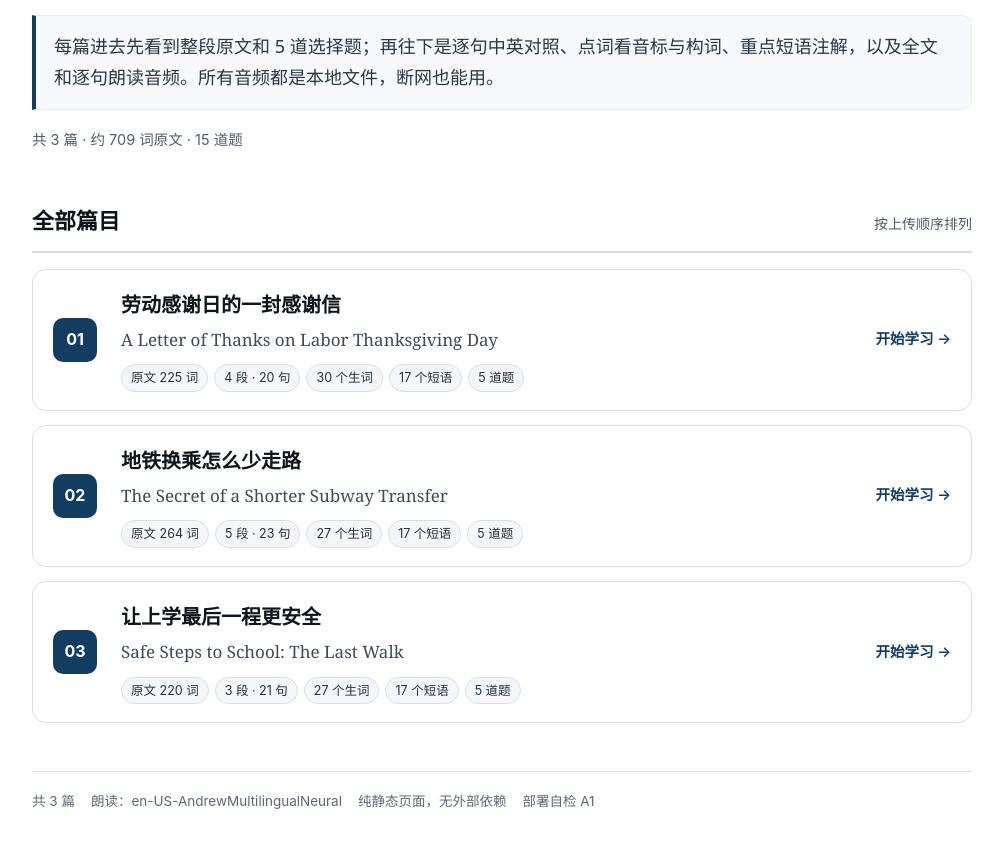
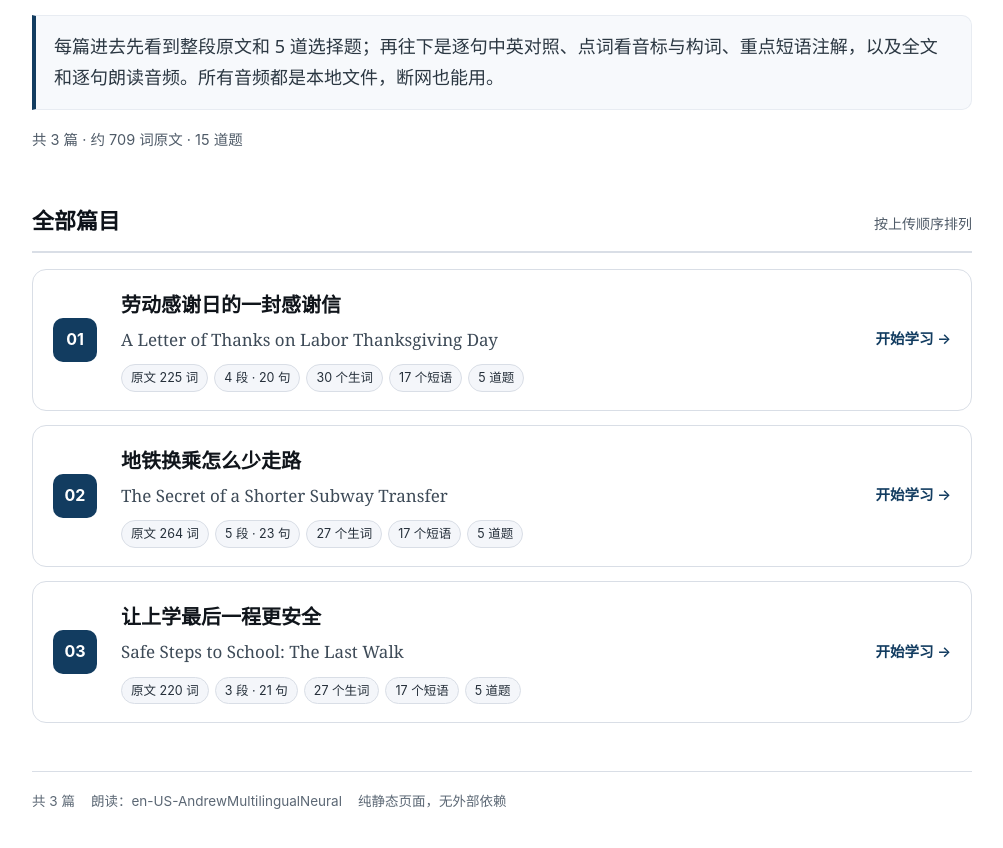
Before and after one commit to sjiax/ReadingPractices, a plain HTML site: page index.html in a window 1280 px wide. Shown: the part 196-1044 px from the top of the page, without its empty margins (138-1141 px from the left). Drawn offline with Linux system fonts and the light colour scheme.

Commit message:
test: 移除临时标记（自动部署已验证）

```diff
--- a/index.html
+++ b/index.html
@@ -130,7 +130,6 @@
     <span>共 3 篇</span>
     <span>朗读：en-US-AndrewMultilingualNeural</span>
     <span>纯静态页面，无外部依赖</span>
-    <span id="deploy-check">部署自检 A1</span>
   </footer>
 </div>
 </body>
```
